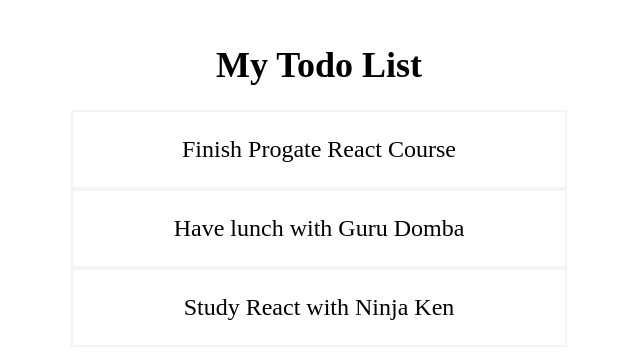
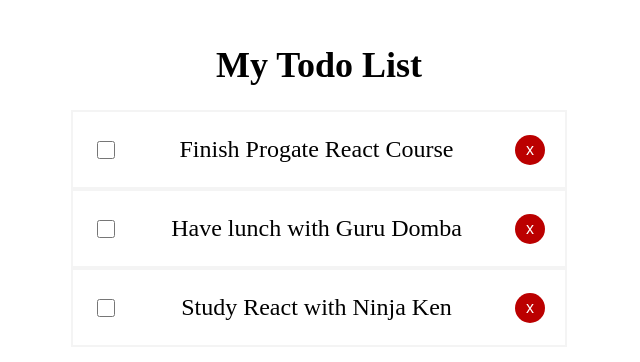
Before and after one commit to arulpm018/todolist-app, a React (Vite) app: page / in a window 1280 px wide. Shown: the top 362 px of the page, without its empty margins (321-961 px from the left). Built offline with nearby package versions, Linux system fonts and the light colour scheme.

Commit message:
delete feature

```diff
--- a/src/App.jsx
+++ b/src/App.jsx
@@ -22,12 +22,28 @@
     },
   ])
 
+  const deleteTodo = (todoId)=>{
+    const updateTodos = todos.filter((todo)=>todo.id!==todoId)
+    setTodos(updateTodos)
+  }
+
+  const toggleCompleted = (todoId)=> {
+    const updateTodos = todos.map((todo)=>{
+      if(todo.id===todoId){
+        todo.completed = !todo.completed
+      }
+      return todo
+    })
+    setTodos(updateTodos)
+
+  }
+
   console.log(todos)
 
   return (
     <div style={styles.container}>
       <h1 style={styles.title}>My Todo List</h1>
-      <Todos todos={todos} />
+      <Todos todos={todos} toggleCompleted={toggleCompleted} deleteTodo={deleteTodo} />
     </div>
   )
 }
--- a/src/components/TodoItem.jsx
+++ b/src/components/TodoItem.jsx
@@ -1,16 +1,52 @@
 import React from 'react'
 
-const TodoItem = ({todo}) => {
+
+const TodoItem = ({todo,toggleCompleted,deleteTodo}) => {
+
+    const getTodoTitleStyle = ()=> {
+        if(todo.completed === true){
+            return {textDecoration: 'line-through'}
+        }else{
+            return {textDecoration: 'none'}
+        }
+    }
+
+
     return (
-        <div style={style}>
-          <p>{todo.title}</p>
+        <div style={styles.todoItem}>
+            <input type="checkbox" style={styles.checkbox} onChange={()=>toggleCompleted(todo.id)} />
+            <p style={getTodoTitleStyle()}>{todo.title}</p>
+            <button onClick={()=>{deleteTodo(todo.id)}} style={styles.button}>x</button>
         </div>
       )
 }
 
-const style = {
-    border: '2px solid #f4f4f4',
-    fontSize: '24px',
+const styles = {
+    todoItem: {
+      border: '2px solid #f4f4f4',
+      fontSize: '24px',
+      // Tambahkan styles di bawah ini
+      display: 'flex',
+      justifyContent: 'space-between',
+      alignItems: 'center',
+      padding: '0 20px',
+    },
+    // Tambahkan styles di bawah ini
+    checkbox: {
+      height: '18px',
+      width: '18px',
+    },
+    button: {
+        backgroundColor: '#BB0000',
+        color: '#fff',
+        height: '30px',
+        width: '30px',
+        borderRadius: '100%',
+        border: 'none',
+        cursor: 'pointer',
+        fontSize: '16px',
+      }
   }
 
+
 export default TodoItem
--- a/src/components/Todos.jsx
+++ b/src/components/Todos.jsx
@@ -1,11 +1,11 @@
 import React from 'react'
 import TodoItem from './TodoItem'
 
-const Todos = ({ todos }) => {
+const Todos = ({ todos,toggleCompleted,deleteTodo }) => {
     return (
       <div style={styles.container}>
         {todos.map((todo) => {
-          return <TodoItem key={todo.id} todo={todo} />
+          return <TodoItem key={todo.id} todo={todo} toggleCompleted={toggleCompleted} deleteTodo={deleteTodo} />
         })}
       </div>
     )
```
